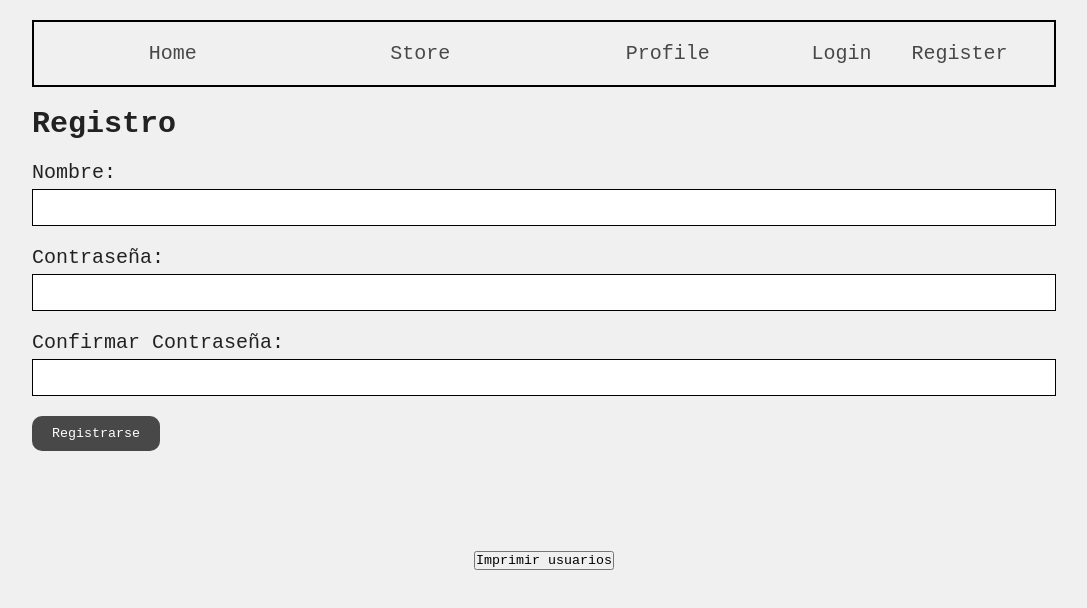
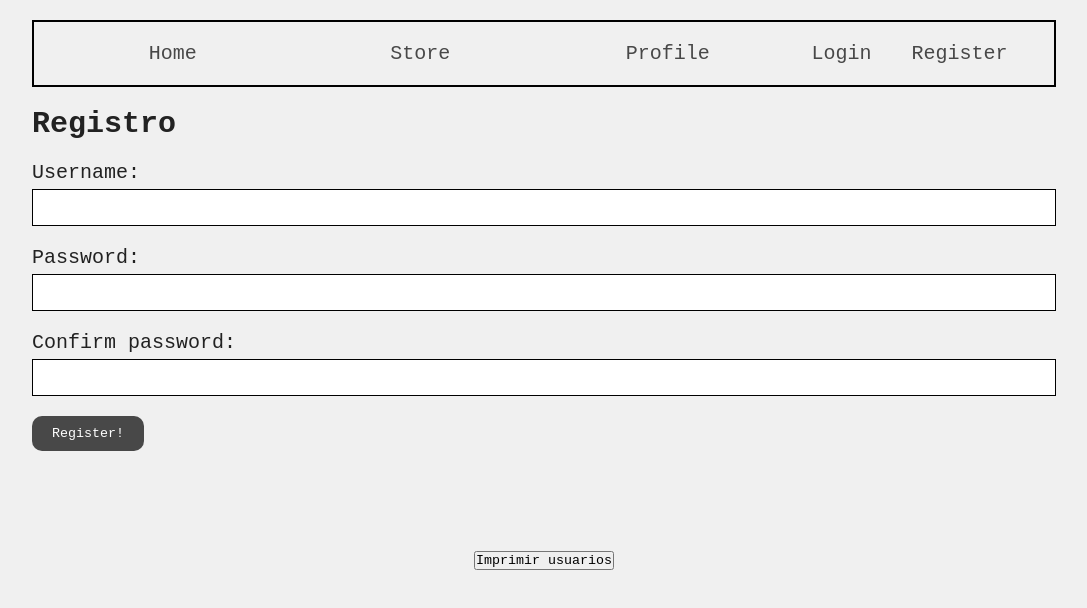
Before and after one commit to WilsonMachado/bit02spa, a React (Vite) app: page /bit02spa/register in a window 1280 px wide. Shown: the top 608 px of the page, without its empty margins (96-1183 px from the left). Built offline with nearby package versions, Linux system fonts and the light colour scheme.

Commit message:
También se ajustan los textos en inglés para el formulario de registro

```diff
--- a/src/components/Pages/RegisterPage.jsx
+++ b/src/components/Pages/RegisterPage.jsx
@@ -78,20 +78,20 @@ export const RegisterPage = () => {
     <form className="form">
       <h2>Registro</h2>
       <div className="form-group">
-        <label htmlFor="name">Nombre:</label>
+        <label htmlFor="name">Username:</label>
         <input type="text" id="name" name="name" value={name} onChange={handleNameChange} />
       </div>
       <div className="form-group">
-        <label htmlFor="password">Contraseña:</label>
+        <label htmlFor="password">Password:</label>
         <input type="password" id="password" name="password" value={password} onChange={handlePasswordChange} />
 
       </div>
       <div className="form-group">
-        <label htmlFor="confirmPassword">Confirmar Contraseña:</label>
+        <label htmlFor="confirmPassword">Confirm password:</label>
         <input type="password" id="confirmPassword" name="confirmPassword" value={confirmPassword} onChange={handleConfirmPasswordChange}
         />
       </div>
-      <button type="submit" onClick={login}>Registrarse</button>
+      <button type="submit" onClick={login}>Register!</button>
     </form>
   )
 }
```
